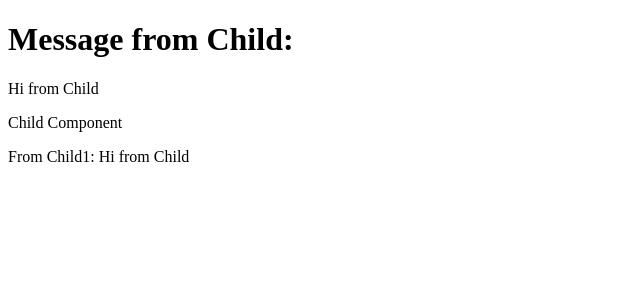
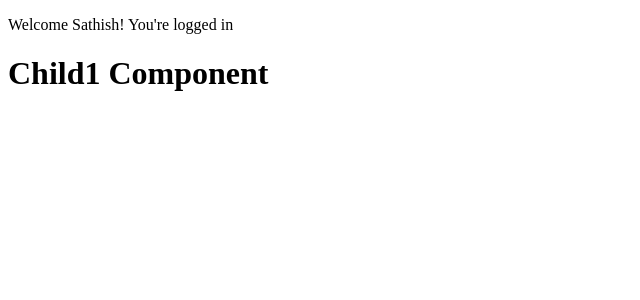
Before and after one commit to githubscientist/re-fsdcwdtb75, a React (Vite) app: page / in a window 1280 px wide. Shown: the top 300 px of the page, without its empty margins (0-640 px from the left). Built offline with nearby package versions, Linux system fonts and the light colour scheme.

Commit message:
context api

```diff
--- a/src/App.jsx
+++ b/src/App.jsx
@@ -1,22 +1,12 @@
 import Child from "./components/Child";
-import Child1 from "./components/Child1";
-import { useState } from "react";
+import UserProvider from "./contexts/UserContext";
 
-// parent has the data
 const App = () => {
 
-  const [message, setMessage] = useState('');
-
-  function sendData(data) {
-    setMessage(data);
-  }
-
   return (
-    <>
-      <h1>Message from Child:</h1> { message }
-      <Child sendData={sendData} />
-      <Child1 message={ message } />
-    </>
+    <UserProvider>
+      <Child />
+    </UserProvider>
   )
 }
 
--- a/src/components/Child.jsx
+++ b/src/components/Child.jsx
@@ -1,16 +1,17 @@
-import { useEffect, useState } from "react";
+import { useUserContext } from "../contexts/UserContext";
+import Child1 from "./Child1";
 
-const Child = ({ sendData }) => {
+const Child = () => {
 
-    const [message, setMessage] = useState('Hi from Child');
+  // get the data from the context and use it in this component
+  const { user, setUser } = useUserContext();
 
-    useEffect(() => {
-      sendData(message);
-    }, []);
+  console.log(user);
 
   return (
     <div>
-        <p>Child Component</p>
+      <p>Welcome {user.name}! { user.loggedIn && "You're logged in" }</p>
+      <Child1 />
     </div>
   )
 }
--- a/src/components/Child1.jsx
+++ b/src/components/Child1.jsx
@@ -1,6 +1,6 @@
-const Child1 = ({ message }) => {
+const Child1 = () => {
   return (
-    <div>From Child1: { message }</div>
+    <h1>Child1 Component</h1>
   )
 }
 
--- /dev/null
+++ b/src/contexts/UserContext.jsx
@@ -0,0 +1,27 @@
+import { createContext, useContext, useState } from "react";
+
+// create context
+export const UserContext = createContext();
+
+const UserProvider = ({ children }) => {
+
+    const [user, setUser] = useState({
+        loggedIn: true,
+        name: 'Sathish',
+    });
+
+  return (
+    <UserContext.Provider value={{ user, setUser }}>
+        { children }
+    </UserContext.Provider>
+  )
+}
+
+export default UserProvider;
+
+// custom hook to use the context
+export const useUserContext = () => {
+    const context = useContext(UserContext);
+
+    return context;
+}
```
Also changed, not shown: 1 other file (tests, documents, lock files or other folders).
